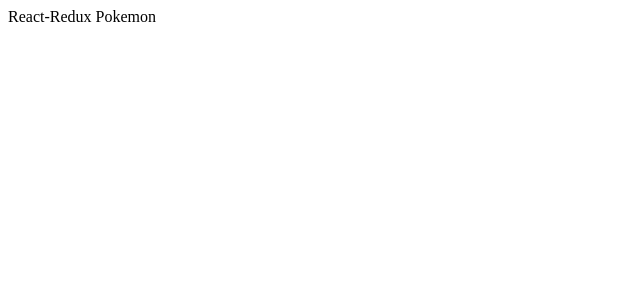
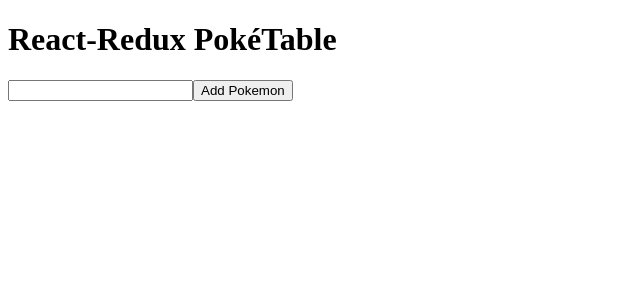
Before and after one commit to bmok88/PokeTables, a React app: page / in a window 1280 px wide. Shown: the top 300 px of the page, without its empty margins (0-640 px from the left). Built offline with nearby package versions, Linux system fonts and the light colour scheme; the HTML template or start-up script is replaced by a standard one.

Commit message:
Implement AddPokemon container

```diff
--- a/client/src/components/App.js
+++ b/client/src/components/App.js
@@ -1,8 +1,10 @@
 import React from 'react';
+import AddPokemon from '../containers/AddPokemon';
 
 const App = () => (
   <div>
-    React-Redux Pokemon
+    <h1>React-Redux PokéTable</h1>
+    <AddPokemon />
   </div>
 );
 
--- /dev/null
+++ b/client/src/containers/AddPokemon.js
@@ -0,0 +1,18 @@
+import React from 'react';
+
+let AddPokemon = () => {
+  let input;
+
+  return (
+    <form onSubmit={e => {
+      e.preventDefault();
+      console.log(input.value, 'input.value');
+      input.value = '';
+    }}>
+      <input ref={node => input = node}/>
+      <button type="submit">Add Pokemon</button>
+    </form>
+  );
+};
+
+export default AddPokemon;
```
